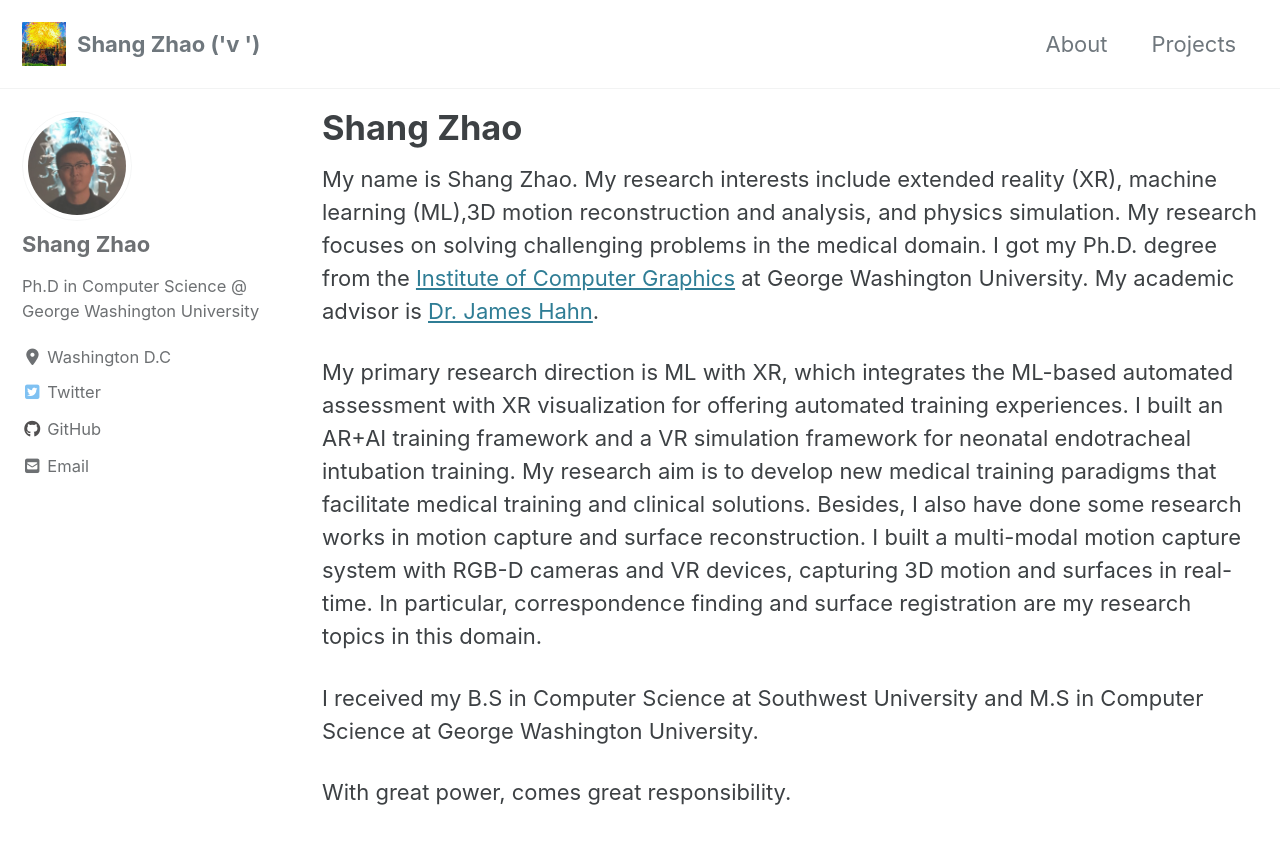
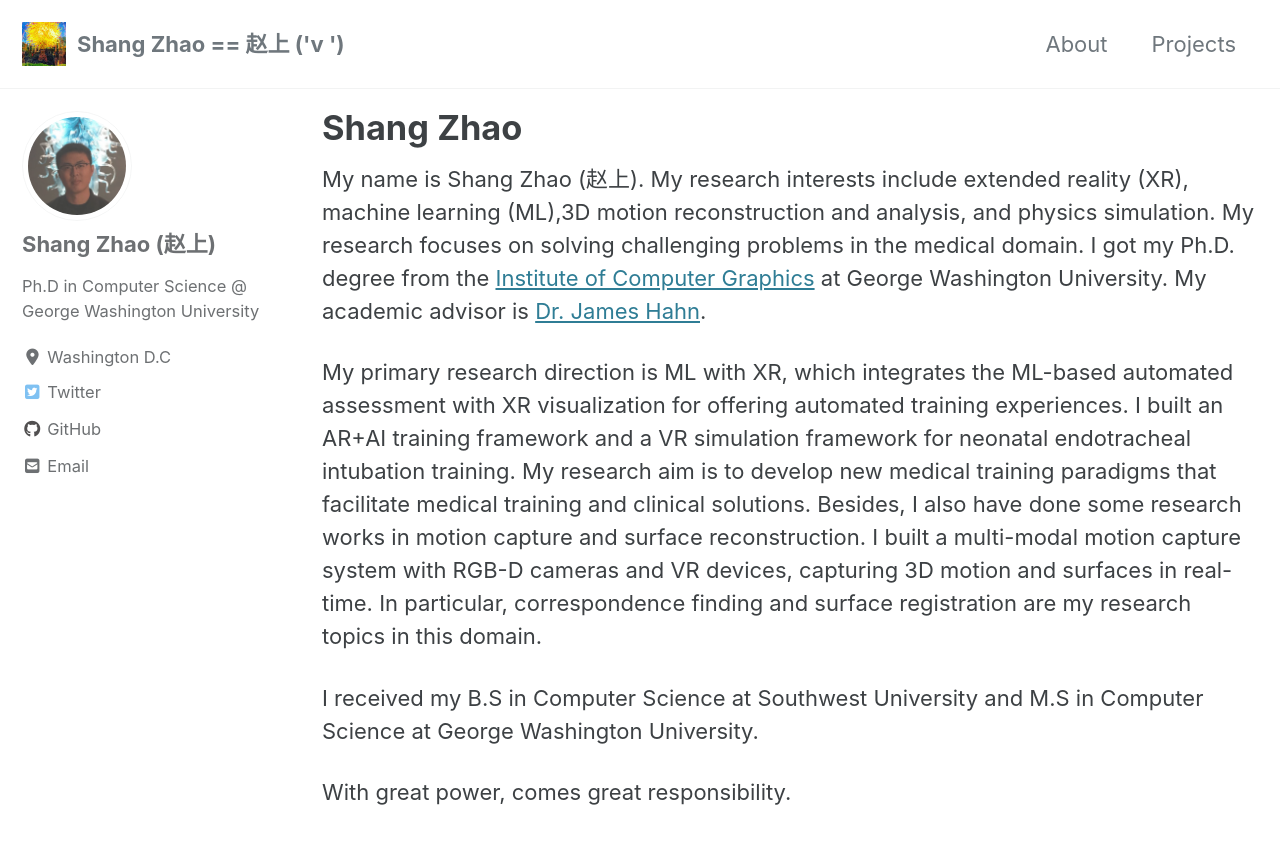
Before and after one commit to Edwinzero/edwinzero.github.io, a Jekyll site: the page built from _pages/about.md, in a window 1280 px wide and 900 px high. Shown: the top 844 px of the window. Built offline with Jekyll 4.4.1, drawn with Linux system fonts in a browser that asks for light colours; cached includes are drawn as plain includes; nearby versions of some CDN libraries; some of the changed text lies outside the part shown.

Commit message:
update Chinese info

```diff
--- a/_config.yml
+++ b/_config.yml
@@ -16,10 +16,10 @@ minimal_mistakes_skin    : "default" # "air", "aqua", "contrast", "dark", "dirt"
 
 # Site Settings
 locale                   : "en-US"
-title                    : "Shang Zhao ('v ')"
+title                    : "Shang Zhao == 赵上 ('v ')"
 title_separator          : "-"
 subtitle                 : # site tagline that appears below site title in masthead
-name                     : "Shang Zhao"
+name                     : "Shang Zhao (赵上)"
 description              : "Ph.D in Computer Graphics from George Washington University."
 url                      : # the base hostname & protocol for your site e.g. "https://mmistakes.github.io"
 baseurl                  : # the subpath of your site, e.g. "/blog"
@@ -107,7 +107,7 @@ analytics:
 
 # Site Author
 author:
-  name             : "Shang Zhao"
+  name             : "Shang Zhao (赵上)"
   avatar           : "/assets/imgs/bio400.png"
   bio              : "Ph.D in Computer Science @ George Washington University"
   location         : "Washington D.C"
--- a/_pages/about.md
+++ b/_pages/about.md
@@ -7,7 +7,7 @@ sitemap: about
 permalink: /about/
 ---
 
-My name is Shang Zhao. My research interests include extended reality (XR), machine learning (ML),3D motion reconstruction and analysis, and physics simulation. My research focuses on solving challenging problems in the medical domain. I got my Ph.D. degree from the [Institute of Computer Graphics](https://icg.gwu.edu/) at George Washington University. My academic advisor is [Dr. James Hahn](https://www.seas.gwu.edu/james-hahn).
+My name is Shang Zhao (赵上). My research interests include extended reality (XR), machine learning (ML),3D motion reconstruction and analysis, and physics simulation. My research focuses on solving challenging problems in the medical domain. I got my Ph.D. degree from the [Institute of Computer Graphics](https://icg.gwu.edu/) at George Washington University. My academic advisor is [Dr. James Hahn](https://www.seas.gwu.edu/james-hahn).
 
 My primary research direction is ML with XR, which integrates the ML-based automated assessment with XR visualization for offering automated training experiences. I built an AR+AI training framework and a VR simulation framework for neonatal endotracheal intubation training. My research aim is to develop new medical training paradigms that facilitate medical training and clinical solutions. Besides, I also have done some research works in motion capture and surface reconstruction. I built a multi-modal motion capture system with RGB-D cameras and VR devices, capturing 3D motion and surfaces in real-time. In particular, correspondence finding and surface registration are my research topics in this domain.
 
```
